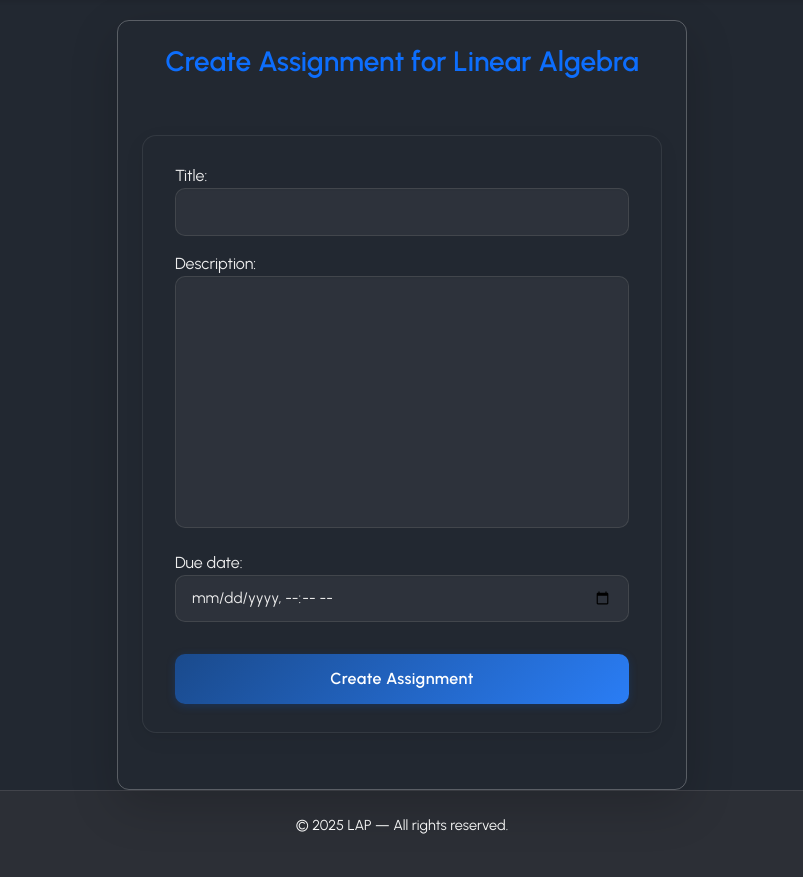
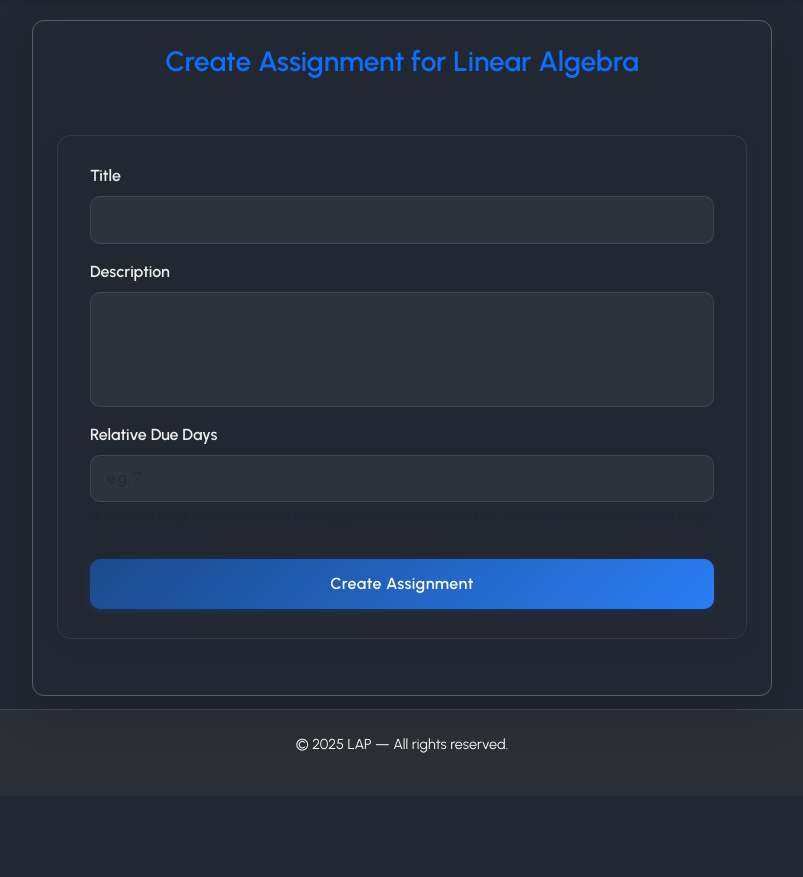
Before and after one commit to mfahd00/minimoodle, a Django app: page /courses/courses/5/assignments/create/ in a window 1280 px wide. Shown: the part 74-951 px from the top of the page, without its empty margins (238-1041 px from the left). After the commit the page ends 827 px from the top, so only its background shows below. Run offline with Django 5.2, Linux system fonts and the light colour scheme; a user stored in the database is signed in; data comes from the database, SQL or seed files in the repository; some libraries are stand-ins or nearby versions.

Commit message:
duration_fix

```diff
--- a/courses/forms.py
+++ b/courses/forms.py
@@ -5,9 +5,10 @@ from django.contrib.auth.forms import UserCreationForm
 class CourseForm(forms.ModelForm):
     class Meta:
         model = Course
-        fields = ['title', 'description', 'category', 'difficulty']
+        fields = ['title', 'description', 'category', 'difficulty', 'duration_days']
         widgets = {
             'difficulty': forms.Select(attrs={'class': 'form-select'}),
+            'duration_days': forms.NumberInput(attrs={'class': 'form-control', 'min': '1', 'placeholder': 'e.g. 30'}),
         }
 
 class LessonForm(forms.ModelForm):
@@ -40,10 +41,30 @@ class CustomUserCreationForm(UserCreationForm):
 class AssignmentForm(forms.ModelForm):
     class Meta:
         model = Assignment
-        fields = ['title', 'description', 'due_date']
+        fields = ['title', 'description', 'relative_due_days']
         widgets = {
-            'due_date': forms.DateTimeInput(attrs={'type': 'datetime-local'}),
+            'description': forms.Textarea(attrs={'rows': 4, 'class': 'form-control'}),
+            'relative_due_days': forms.NumberInput(attrs={'class': 'form-control', 'min': '1', 'placeholder': 'e.g. 7'}),
+            'title': forms.TextInput(attrs={'class': 'form-control'}),
         }
+
+    def __init__(self, *args, course=None, **kwargs):
+        super().__init__(*args, **kwargs)
+        self.course = course
+        if course:
+            max_days = course.duration_days + 5
+            self.fields['relative_due_days'].widget.attrs['max'] = max_days
+            self.fields['relative_due_days'].help_text = f'Number of days after enrollment this assignment is due. Maximum: {max_days} days (course duration + 5 days).'
+
+    def clean_relative_due_days(self):
+        relative_due_days = self.cleaned_data.get('relative_due_days')
+        if self.course:
+            max_days = self.course.duration_days + 5
+            if relative_due_days > max_days:
+                raise forms.ValidationError(
+                    f'Assignment due date cannot exceed {max_days} days (course duration + 5 days).'
+                )
+        return relative_due_days
 
 class SubmissionForm(forms.ModelForm):
     class Meta:
--- a/courses/models.py
+++ b/courses/models.py
@@ -3,6 +3,7 @@ from django.contrib.auth.models import User
 from django.db.models.signals import post_save
 from django.dispatch import receiver
 from django.utils import timezone
+from datetime import timedelta
 
 
 class Profile(models.Model):
@@ -41,6 +42,7 @@ class Course(models.Model):
     created_by = models.ForeignKey(User, on_delete=models.CASCADE)
     difficulty = models.CharField(max_length=20, choices=DIFFICULTY_CHOICES, null=True, blank=True)
     created_at = models.DateTimeField(auto_now_add=True)
+    duration_days = models.PositiveIntegerField(default=30, help_text="Course access duration (in days) after enrollment")
 
     def __str__(self):
         return self.title
@@ -48,7 +50,6 @@ class Course(models.Model):
     @property
     def student_count(self):
         return self.enrollment_set.count()
-
 
 
 class Lesson(models.Model):
@@ -71,18 +72,31 @@ class Enrollment(models.Model):
     def __str__(self):
         return f"{self.student.username} - {self.course.title}"
 
+    @property
+    def course_end_date(self):
+        return self.enrolled_at + timedelta(days=self.course.duration_days)
+
+    def get_assignment_due_date(self, assignment):
+        return self.enrolled_at + timedelta(days=assignment.relative_due_days)
 
 class Assignment(models.Model):
     course = models.ForeignKey(Course, related_name='assignments', on_delete=models.CASCADE)
     title = models.CharField(max_length=200)
     description = models.TextField()
-    due_date = models.DateTimeField()
     created_by = models.ForeignKey(User, on_delete=models.CASCADE)
     created_at = models.DateTimeField(auto_now_add=True)
+    relative_due_days = models.PositiveIntegerField(default=7, help_text="Days after enrollment this assignment is due")
 
     def __str__(self):
         return f"{self.title} ({self.course.title})"
 
+    def get_due_date_for_student(self, student):
+        """Calculate the due date for a specific student based on their enrollment date"""
+        from django.utils import timezone
+        enrollment = self.course.enrollment_set.filter(student=student).first()
+        if enrollment:
+            return enrollment.enrolled_at + timezone.timedelta(days=self.relative_due_days)
+        return None
 
 class Submission(models.Model):
     assignment = models.ForeignKey(Assignment, related_name='submissions', on_delete=models.CASCADE)
--- a/courses/views.py
+++ b/courses/views.py
@@ -146,21 +146,26 @@ def course_list(request):
 def course_detail(request, course_id):
     course = get_object_or_404(Course, id=course_id)
     lessons = course.lessons.all()
-    enrolled = Enrollment.objects.filter(course=course, student=request.user).exists()
+    enrolled = False
     submissions = {}
+    assignment_due_dates = {}
 
-    if hasattr(request.user, "profile") and not request.user.profile.is_instructor:
-        user_submissions = Submission.objects.filter(
-            assignment__course=course,
-            student=request.user
-        ).select_related("assignment")
-        submissions = {s.assignment.id: True for s in user_submissions}
+    if request.user.is_authenticated:
+        enrolled = Enrollment.objects.filter(student=request.user, course=course).exists()
 
-    return render(request, "courses/course_detail.html", {
-        "course": course,
-        "lessons": lessons,
-        "enrolled": enrolled,
-        "submissions": submissions,
+        for assignment in course.assignments.all():
+            submission = Submission.objects.filter(assignment=assignment, student=request.user).first()
+            submissions[assignment.id] = submission
+
+            if enrolled:
+                assignment_due_dates[assignment.id] = assignment.get_due_date_for_student(request.user)
+
+    return render(request, 'courses/course_detail.html', {
+        'course': course,
+        'lessons': lessons,
+        'enrolled': enrolled,
+        'submissions': submissions,
+        'assignment_due_dates': assignment_due_dates,
     })
 
 
@@ -244,7 +249,6 @@ def remove_enrollment(request, enrollment_id):
 
 
 from django.db.models import Q
-@login_required
 @login_required
 def dashboard(request):
     user = request.user
@@ -385,7 +389,6 @@ def courses_by_category(request, category_id):
         'full_page_center': False,
     })
 
-from django.shortcuts import render
 
 def login_page(request):
     return render(request, 'auth/login.html')
@@ -461,18 +464,54 @@ def view_submissions(request, assignment_id):
 
 @login_required
 def student_assignments(request):
+    from django.utils import timezone
+
     if request.user.profile.is_instructor:
         return HttpResponseForbidden("Instructors cannot access student assignments.")
 
-    enrolled_courses = Enrollment.objects.filter(student=request.user).values_list('course', flat=True)
-    assignments = Assignment.objects.filter(course__in=enrolled_courses).order_by('-due_date')
+    # Get enrolled courses with enrollment dates
+    enrollments = Enrollment.objects.filter(student=request.user).select_related('course')
+    enrolled_course_ids = [e.course.id for e in enrollments]
+
+    # Create a mapping of course_id to enrollment date
+    enrollment_dates = {e.course.id: e.enrolled_at for e in enrollments}
+
+    # Get all assignments from enrolled courses
+    assignments = Assignment.objects.filter(course__in=enrolled_course_ids).select_related('course', 'created_by')
+
+    # Get submitted assignment IDs
     submitted_ids = Submission.objects.filter(student=request.user).values_list('assignment_id', flat=True)
-    pending_assignments = assignments.exclude(id__in=submitted_ids)
-    submitted_assignments = assignments.filter(id__in=submitted_ids)
+
+    # Prepare assignment data with calculated due dates
+    pending_list = []
+    submitted_list = []
+
+    for assignment in assignments:
+        # Calculate due date for this student
+        enrollment_date = enrollment_dates.get(assignment.course.id)
+        due_date = None
+        if enrollment_date:
+            due_date = enrollment_date + timezone.timedelta(days=assignment.relative_due_days)
+
+        assignment_info = {
+            'assignment': assignment,
+            'due_date': due_date,
+        }
+
+        if assignment.id in submitted_ids:
+            submitted_list.append(assignment_info)
+        else:
+            pending_list.append(assignment_info)
+
+    # Sort pending by due date (earliest first, None values last)
+    pending_list.sort(key=lambda x: (x['due_date'] is None, x['due_date'] or timezone.now()))
+
+    # Sort submitted by due date (most recent first)
+    submitted_list.sort(key=lambda x: (x['due_date'] is None, x['due_date'] or timezone.now()), reverse=True)
 
     return render(request, 'assignments/student_assignments.html', {
-        'pending_assignments': pending_assignments,
-        'submitted_assignments': submitted_assignments,
+        'pending_assignments': pending_list,
+        'submitted_assignments': submitted_list,
         'page_title': 'My Assignments',
     })
 
--- a/templates/assignments/assignment_list.html
+++ b/templates/assignments/assignment_list.html
@@ -1,6 +1,10 @@
 {% extends 'base.html' %}
 {% block content %}
 <h2>Assignments for {{ course.title }}</h2>
+<p class="mb-3">
+  <strong>Course Duration:</strong>
+  <span class="badge bg-info text-dark">{{ course.duration_days }} days</span>
+</p>
 <ul>
   {% for a in assignments %}
     <li>
--- a/templates/assignments/create_assignment.html
+++ b/templates/assignments/create_assignment.html
@@ -9,7 +9,26 @@
 
     <form method="post" class="form-container">
       {% csrf_token %}
-            {{ form.as_p }}
+
+      <div class="mb-3">
+        <label for="id_title" class="form-label fw-semibold">Title</label>
+        <input type="text" name="title" id="id_title" class="form-control" required>
+      </div>
+
+      <div class="mb-3">
+        <label for="id_description" class="form-label fw-semibold">Description</label>
+        <textarea name="description" id="id_description" rows="4" class="form-control" required></textarea>
+      </div>
+
+      <!-- 🕓 Relative Due Days with limit -->
+      <div class="mb-3">
+        <label for="id_relative_due_days" class="form-label fw-semibold">Relative Due Days</label>
+        <input type="number" name="relative_due_days" id="id_relative_due_days" class="form-control" min="1" max="{{ course.duration_days|add:5 }}" placeholder="e.g. 7" required>
+        <div class="form-text text-muted">
+          Number of days after enrollment this assignment is due. Maximum: {{ course.duration_days|add:5 }} days (course duration + 5 days).
+        </div>
+      </div>
+
       <button type="submit" class="btn submit-btn w-100 mt-3">Create Assignment</button>
     </form>
   </div>
@@ -21,7 +40,6 @@
 .form-page {
     min-height: 85vh;
 }
-
 .form-card {
     max-width: 700px;
     width: 100%;
@@ -31,7 +49,6 @@
     border: 1px solid rgba(0, 0, 0, 0.08);
     transition: all 0.4s ease;
 }
-
 .form-container input,
 .form-container select,
 .form-container textarea {
@@ -46,13 +63,11 @@
     margin-bottom: 1rem;
     box-shadow: inset 0 1px 3px rgba(0, 0, 0, 0.05);
 }
-
 .form-container input:hover,
 .form-container select:hover,
 .form-container textarea:hover {
     border-color: var(--bs-primary);
 }
-
 .form-container input:focus,
 .form-container select:focus,
 .form-container textarea:focus {
@@ -60,12 +75,10 @@
     outline: none;
     box-shadow: 0 0 0 0.2rem rgba(13, 110, 253, 0.15);
 }
-
 .form-container textarea {
     min-height: 120px;
     resize: none;
 }
-
 .submit-btn {
     background: linear-gradient(135deg, #007bff, #0056b3);
     color: #fff;
@@ -75,13 +88,11 @@
     padding: 0.75rem;
     transition: all 0.3s ease;
 }
-
 .submit-btn:hover {
     background: linear-gradient(135deg, #0069d9, #004c97);
     transform: translateY(-1px);
     box-shadow: 0 4px 12px rgba(0, 0, 0, 0.2);
 }
-
 @media (max-width: 576px) {
     .form-card {
         padding: 1.5rem;
--- a/templates/courses/course_list.html
+++ b/templates/courses/course_list.html
@@ -62,6 +62,7 @@
   </div>
 
   <!-- 🎓 Course Cards -->
+  <!-- 🎓 Course Cards -->
 <div class="row g-4">
 {% for course in page_obj %}
 <div class="col-md-6 col-lg-4">
@@ -90,7 +91,8 @@
     </div>
 
     <p class="small mb-1"><strong>Instructor:</strong> {{ course.created_by.username }}</p>
-      <p class="small mb-3"><strong>Students Enrolled:</strong> {{ course.enrollment_set.count }}</p>
+    <p class="small mb-1"><strong>Students Enrolled:</strong> {{ course.enrollment_set.count }}</p>
+    <p class="small mb-3"><strong>Duration:</strong> {{ course.duration_days }} days</p>
 
     <div class="mt-auto">
       <a href="{% url 'course_detail' course.id %}" class="btn btn-outline-info w-100 fw-semibold">
```
Also changed, not shown: courses/templatetags/custom_tags.py (+31 -0 lines), templates/assignments/student_assignments.html (+34 -10 lines), templates/auth/dashboard.html (+22 -2 lines), templates/courses/course_detail.html (+12 -6 lines), templates/courses/create_course.html (+7 -1 lines), courses/migrations/0015_assignment_relative_due_days_course_duration_days.py (added), courses/migrations/0016_remove_assignment_due_date.py (added), db.sqlite3. Lines whose indentation alone changed are shown as unchanged.
